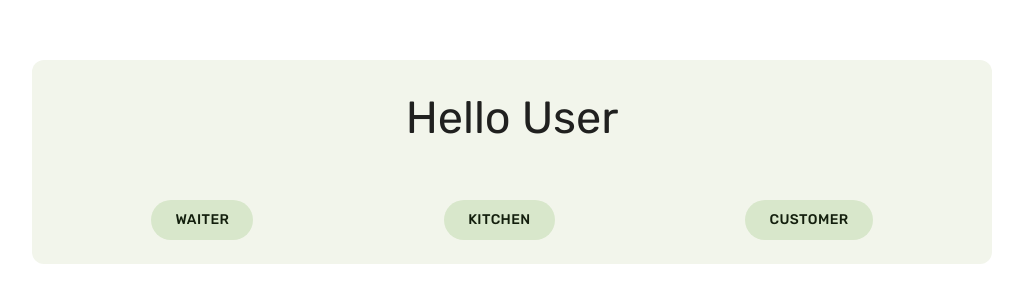
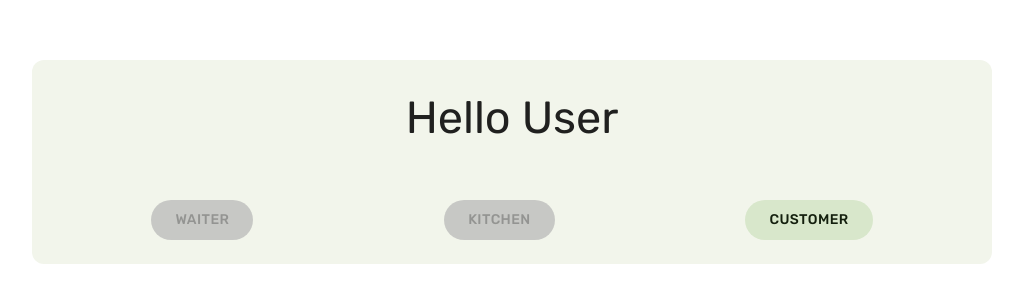
Before and after one commit to VT71/restaurant-app, a React (Create React App) app: page / in a window 1280 px wide. Shown: the part 238-540 px from the top of the page, without its empty margins (128-1151 px from the left). Built offline with nearby package versions, Linux system fonts and the light colour scheme.

Commit message:
EntryPage comments removed

```diff
--- a/src/App.js
+++ b/src/App.js
@@ -60,6 +60,12 @@ const theme = createTheme({
                         paddingRight: '16px',
                         color: '#131f0d',
                         backgroundColor: '#d8e7cb',
+                    },
+                },
+                {
+                    props: { variant: 'disabled' },
+                    style: {
+                        backgroundColor: 'rgba(180, 180, 180, 0.673)',
                     },
                 },
             ],
--- a/src/components/pages/EntryPage.js
+++ b/src/components/pages/EntryPage.js
@@ -1,6 +1,5 @@
 import React from 'react';
 import '../../App.css';
-import { Link } from 'react-router-dom';
 import { useNavigate } from 'react-router-dom';
 import { Button, Card } from '@mui/material';
 
@@ -30,46 +29,22 @@ function EntryPage() {
                 <h1 className='display-medium text-center mb-5'>Hello User</h1>
                 <div className='d-flex justify-content-around align-items-center mt-5'>
                     <div>
-                        {/* <Link
-                        className='entryGroup-button btn btn-danger'
-                        to='/waiter'
-                    >
-                        <div className='w-100 h-100 d-flex justify-content-center align-items-center'>
-                            <p>Waiter</p>
-                        </div>
-                    </Link> */}
                         <Button
-                            variant='filledTonal'
+                            variant='disabled'
                             onClick={() => routeChange('waiter')}
                         >
                             <p className='label-large m-0'>Waiter</p>
                         </Button>
                     </div>
                     <div>
-                        {/* <Link
-                        className='entryGroup-button btn btn-warning'
-                        to='/kitchen'
-                    >
-                        <div className='w-100 h-100 d-flex justify-content-center align-items-center'>
-                            <p>Kitchen</p>
-                        </div>
-                    </Link> */}
                         <Button
-                            variant='filledTonal'
+                            variant='disabled'
                             onClick={() => routeChange('kitchen')}
                         >
                             <p className='label-large m-0'>Kitchen</p>
                         </Button>
                     </div>
                     <div>
-                        {/* <Link
-                        className='entryGroup-button btn btn-primary'
-                        to='/customer'
-                    >
-                        <div className='w-100 h-100 d-flex justify-content-center align-items-center'>
-                            <p>Customer</p>
-                        </div>
-                    </Link> */}
                         <Button
                             variant='filledTonal'
                             onClick={() => routeChange('customer')}
```
